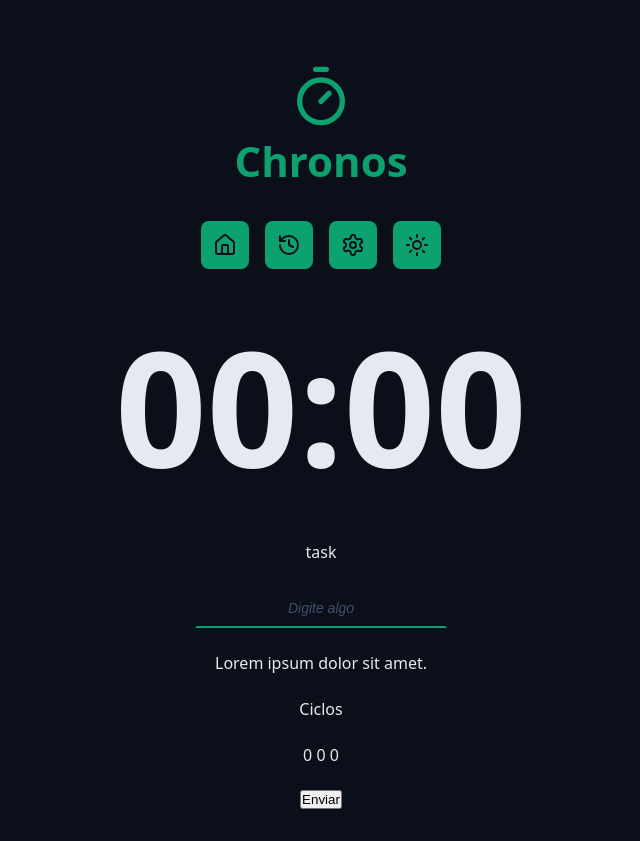
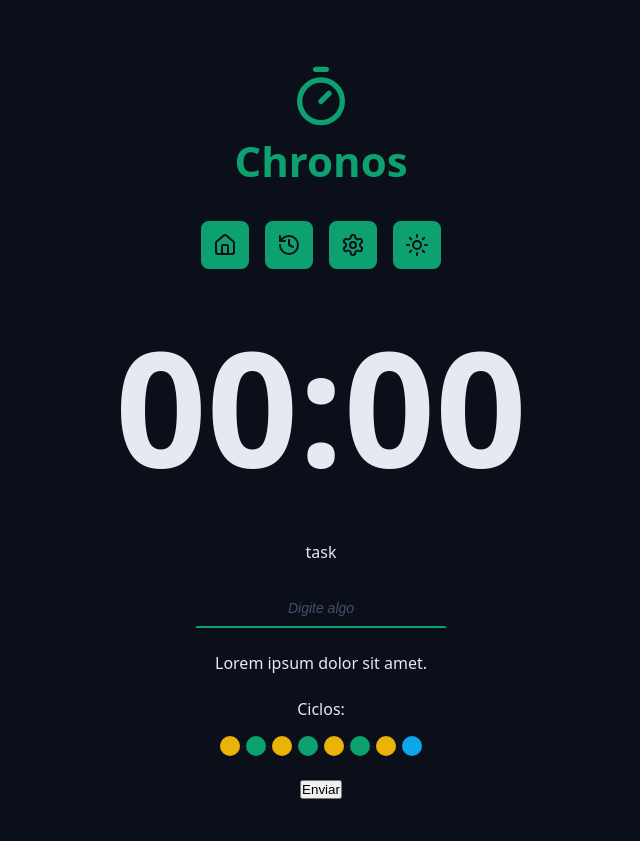
Before and after one commit to Leonardodev126/Aprendendo_React_Projeto_Chronos, a React app in the folder chronos-pomodoro/: page / in a window 1280 px wide. Shown: the whole page, without its empty margins (319-959 px from the left). Built offline with nearby package versions, Linux system fonts and the light colour scheme; the HTML template or start-up script is replaced by a standard one.

Commit message:
Criando o componente de botão reutilizável com opções

```diff
--- a/chronos-pomodoro/src/App.tsx
+++ b/chronos-pomodoro/src/App.tsx
@@ -5,6 +5,7 @@
 import { DefaultInput } from "./components/DefaultInput";
 import "./styles/theme.css";
 import "./styles/global.css";
+import { Cycles } from "./components/Cycles";
 
 export function App() {
   return (
@@ -34,8 +35,7 @@
           </div>
 
           <div className='formRow'>
-            <p>Ciclos</p>
-            <p>0 0 0</p>
+            <Cycles />
           </div>
 
           <div className='formRow'>
--- /dev/null
+++ b/chronos-pomodoro/src/components/Cycles/index.tsx
@@ -0,0 +1,21 @@
+import styles from "./styles.module.css"
+
+
+export function Cycles() {
+  return (
+    <div className={styles.cycles}>
+      <span>Ciclos:</span>
+
+      <div className={styles.cycleDots}>
+        <span className={`${styles.cycleDot} ${styles.workTime}`}></span>
+        <span className={`${styles.cycleDot} ${styles.shortBreakTime}`}></span>
+        <span className={`${styles.cycleDot} ${styles.workTime}`}></span>
+        <span className={`${styles.cycleDot} ${styles.shortBreakTime}`}></span>
+        <span className={`${styles.cycleDot} ${styles.workTime}`}></span>
+        <span className={`${styles.cycleDot} ${styles.shortBreakTime}`}></span>
+        <span className={`${styles.cycleDot} ${styles.workTime}`}></span>
+        <span className={`${styles.cycleDot} ${styles.longBreakTime}`}></span>
+      </div>
+    </div>
+  )
+}
--- /dev/null
+++ b/chronos-pomodoro/src/components/Cycles/styles.module.css
@@ -0,0 +1,32 @@
+
+.cycles {
+  display: flex;
+  flex-direction: column;
+  gap: 1.6rem;
+  align-items: center;
+  justify-content: center;
+}
+
+.cycleDots {
+  display: flex;
+  gap: 0.6rem;
+}
+
+.cycleDot {
+  width: 2rem;
+  height: 2rem;
+  background: var(--primary);
+  border-radius: 50%;
+}
+
+.workTime {
+  background: var(--warning);
+}
+
+.shortBreakTime {
+  background: var(--primary);
+}
+
+.longBreakTime {
+  background: var(--info);
+}
```
Also changed, not shown: chronos-pomodoro/src/components/CountDown/index.tsx (line endings or trailing spaces).
